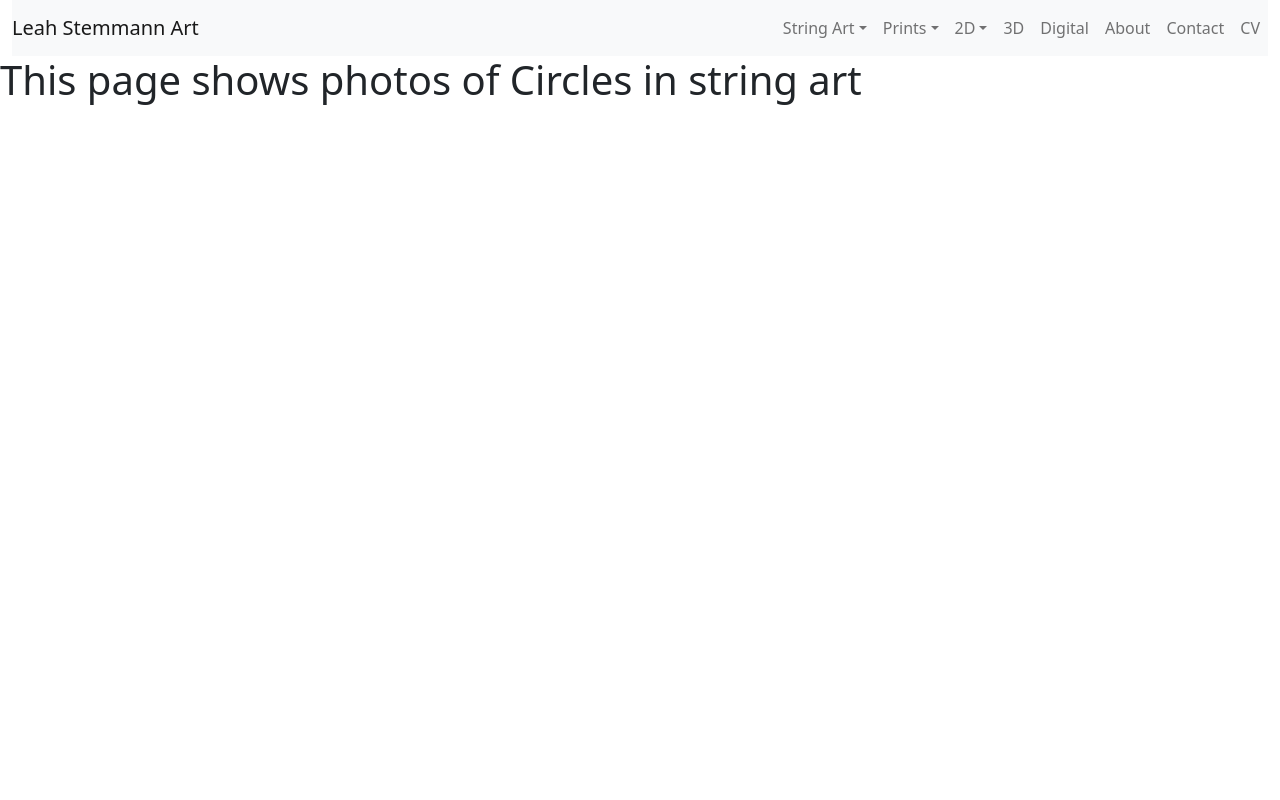
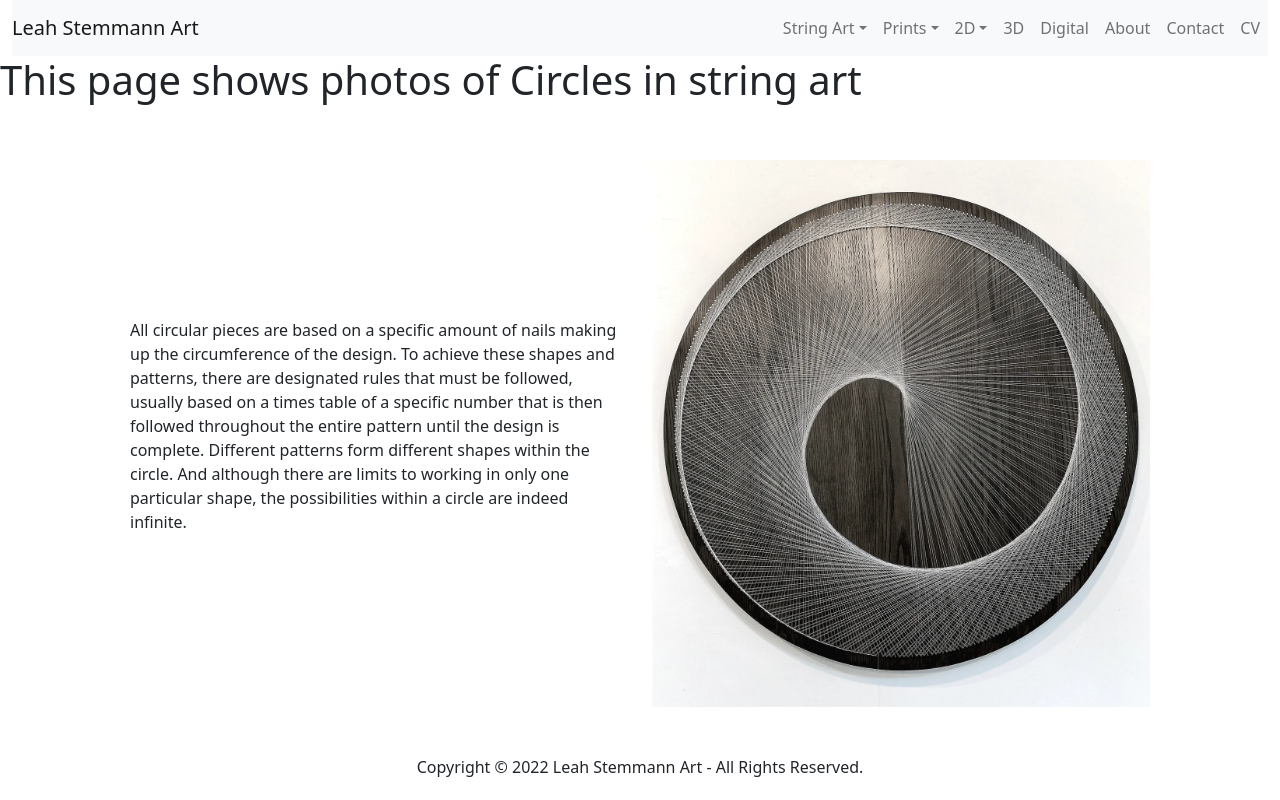
Before and after one commit to gstemmann/leah-s-art-page, a React (Create React App) app: page /circles in a window 1280 px wide. Built offline with nearby package versions, Linux system fonts and the light colour scheme.

Commit message:
added footer and styled circles stringart component

```diff
--- a/src/App.js
+++ b/src/App.js
@@ -1,5 +1,3 @@
-
-
 import { Route, Routes } from "react-router-dom";
 import 'bootstrap/dist/css/bootstrap.min.css';
 
@@ -25,6 +23,7 @@ import Contact from "./components/Contact/Contact";
 import CV from "./components/CV/CV";
 
 import NavBar from "./components/NavBar/NavBar";
+import Footer from "./components/Footer/Footer";
 // import { Nav } from "react-bootstrap";
 
 
@@ -55,6 +54,7 @@ function App() {
         <Route path="/contact" element={<Contact/>}/>
         <Route path="/cv" element={<CV/>}/>
       </Routes>
+      <Footer />
 
     </div>
   );
--- a/src/components/Circles/Circles.js
+++ b/src/components/Circles/Circles.js
@@ -1,9 +1,27 @@
 import React from "react";
+import { Row, Col, Container, Button } from "react-bootstrap";
+import first_circle from "../../assets/images/StringArt/Circles/first_circle.webp";
 
 const Circles = () => {
     return (
         <div>
         <h1>This page shows photos of Circles in string art</h1>
+            <Container className="container-fluid">
+                <Row className="p-5">
+                    <Col className="align-self-center">
+                        <p>
+                        All circular pieces are based on a specific amount of nails making up the circumference of the design.
+                        To achieve these shapes and patterns, there are designated rules that must be followed, usually based on a times table of
+                        a specific number that is then followed throughout the entire pattern until the design is complete. Different patterns form
+                        different shapes within the circle. And although there are limits to working in only one particular shape, the possibilities within a circle are indeed infinite.
+                        </p>
+                    </Col>
+                    <Col>
+                        <img className="img-fluid" src={first_circle}></img>
+                    </Col>
+
+                </Row>
+            </Container>
         </div>
     );
     }
--- a/src/components/Footer/Footer.js
+++ b/src/components/Footer/Footer.js
@@ -1,10 +1,16 @@
 import React from "react";
+import "./Footer.css";
+import { Container, Row, Col } from "react-bootstrap";
 
 const Footer = () => {
     return (
-        <div>
-        <h1>Footer</h1>
-        </div>
+        <Container fluid className="footer">
+            <Row className="justify-content-center">
+                <Col className="col-auto">
+                    <p>Copyright © 2022 Leah Stemmann Art - All Rights Reserved.</p>
+                </Col>
+            </Row>
+        </Container>
     );
     }
 export default Footer;
--- a/src/components/Home/Home.js
+++ b/src/components/Home/Home.js
@@ -40,7 +40,7 @@ const Home = () => {
             <Container className="container-fluid">
                 <Row className="p-5">
                         <Col>
-                <Button variant="light"> <Link to="/string">StringArt </Link> </Button>
+                        <Button variant="light"> <Link to="/string">StringArt</Link> </Button>
                                 <img className="img-fluid"  src={home_photo} alt={"test_photo"}/>
                         </Col>
 
```
Also changed, not shown: src/components/StringArt/StringArt.js (+2 -5 lines), src/assets/images/StringArt/Circles/first_circle.webp (added). Lines whose indentation alone changed are shown as unchanged.
